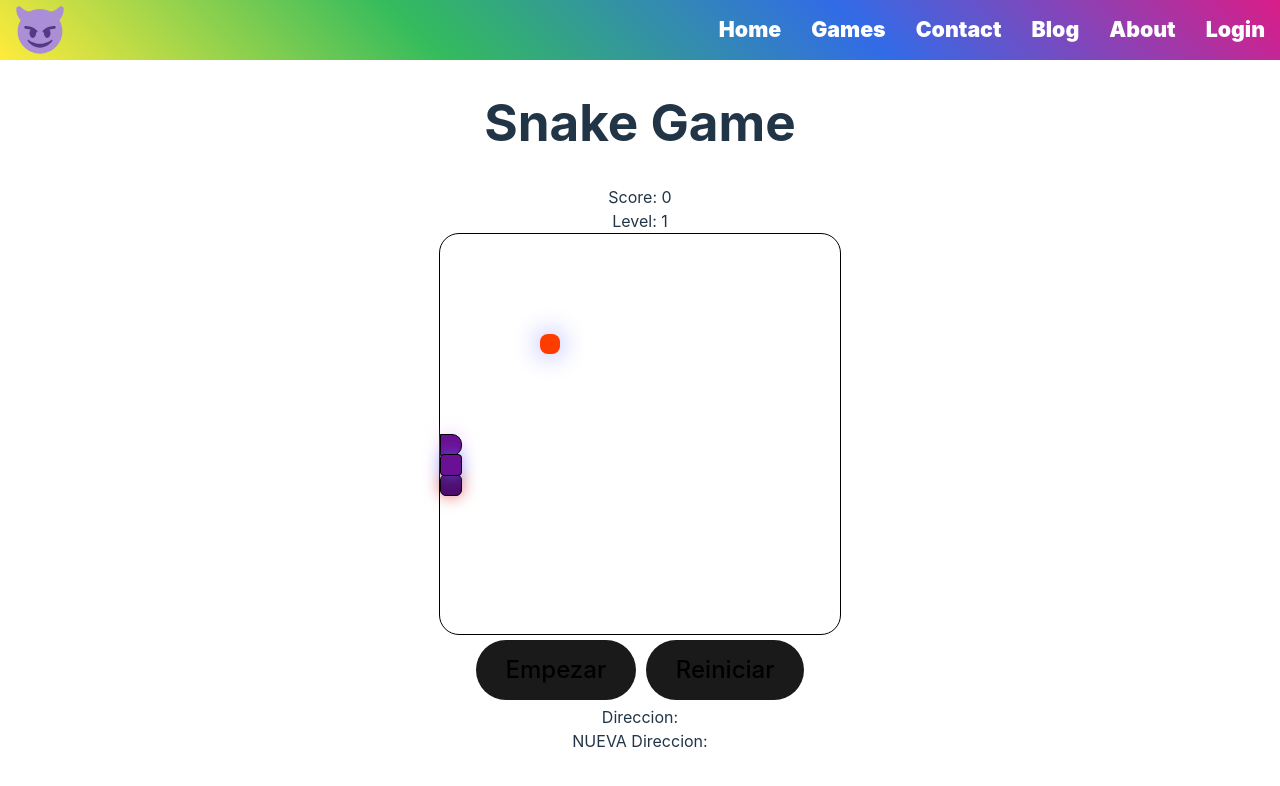
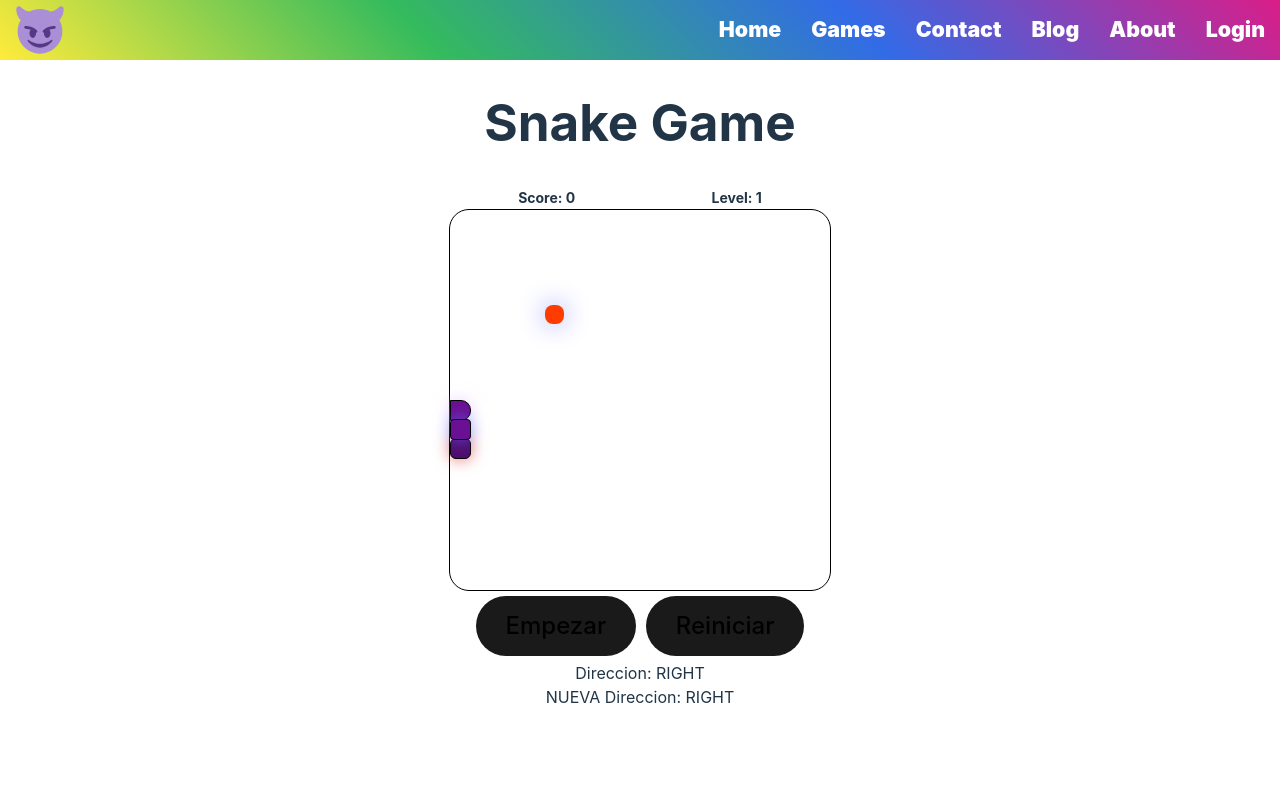
Before and after one commit to diegomardev/WEB_REACT, a React (Vite) app in the folder web_vite/: page /games/snake in a window 1280 px wide. Shown: the top 786 px of the page. Built offline with nearby package versions, Linux system fonts and the light colour scheme.

Commit message:
actualización juego snake

```diff
--- a/web_vite/src/pages/Games/Snake/Snake.css
+++ b/web_vite/src/pages/Games/Snake/Snake.css
@@ -1,8 +1,8 @@
 .game-board {
-    width: 400px;
+    width: 380px;
+    height: 380px;
     position: relative;
     display: flex;
-    height: 400px;
     border: 1px solid black;
     border-radius: 20px;
     align-items: center;
@@ -12,8 +12,8 @@
 
   .snake-segment {
     position: absolute;
-    width: 20px;
-    height: 20px;
+    width: 19px;
+    height: 19px;
     border: 1px solid black;
     border-radius: 4px;
     background-color: rgb(106, 16, 148);
@@ -24,8 +24,8 @@
   } */
   .snake-head {
     position: absolute;
-    width: 20px;
-    height: 20px;
+    width: 19px;
+    height: 19px;
     border: 1px solid black;
     border-top-right-radius: 10px;
     border-bottom-right-radius: 10px;
@@ -34,8 +34,8 @@
   }
   .snake-tail {
     position: absolute;
-    width: 20px;
-    height: 20px;
+    width: 19px;
+    height: 19px;
     border: 1px solid black;
     border-radius: 6px;
     background-color: rgb(79, 12, 110);
@@ -44,8 +44,8 @@
   }
   .snake-head-right {
     position: absolute;
-    width: 20px;
-    height: 20px;
+    width: 19px;
+    height: 19px;
     border: 1px solid black;
     background-color: rgb(106, 16, 148);
     filter: drop-shadow(0 0 0.5em #e4bcffab);
@@ -54,8 +54,8 @@
   }
   .snake-head-up {
     position: absolute;
-    width: 20px;
-    height: 20px;
+    width: 19px;
+    height: 19px;
     border: 1px solid black;
     background-color: rgb(106, 16, 148);
     filter: drop-shadow(0 0 0.5em #e4bcffab);
@@ -64,8 +64,8 @@
   }
   .snake-head-left {
     position: absolute;
-    width: 20px;
-    height: 20px;
+    width: 19px;
+    height: 19px;
     border: 1px solid black;
     background-color: rgb(106, 16, 148);
     filter: drop-shadow(0 0 0.5em #e4bcffab);
@@ -74,8 +74,8 @@
   }
   .snake-head-down {
     position: absolute;
-    width: 20px;
-    height: 20px;
+    width: 19px;
+    height: 19px;
     border: 1px solid black;
     background-color: rgb(106, 16, 148);
     filter: drop-shadow(0 0 0.5em #e4bcffab);
@@ -84,8 +84,8 @@
   }
   .food {
     position: absolute;
-    width: 20px;
-    height: 20px;
+    width: 19px;
+    height: 19px;
     border-radius: 8px;
     background-color: rgb(255, 60, 0);
     filter: drop-shadow(0 0 0.8em #8f95ff)
@@ -93,6 +93,17 @@
 
   .game-over {
     text-align: center;
-    font-size: 24px;
+    font-size: 50px;
     font-weight: bold;
   }
+  .game-info {
+    text-align: center;
+    font-size: 14px;
+    font-weight: bold;
+    width: 380px;
+    position: center;
+    display: inline-flex;
+    border-radius: 20px;
+    align-items: center;
+    justify-content: space-around;
+  }
--- a/web_vite/src/pages/Games/Snake/Snake.jsx
+++ b/web_vite/src/pages/Games/Snake/Snake.jsx
@@ -7,12 +7,18 @@ const initialSnake = [
   { x: 0, y: 11 },
   { x: 0, y: 12 },
 ];
-
+const initialoldSnake = [
+  { x: 0, y: 10 },
+  { x: 0, y: 11 },
+];
 const initialFood = { x: 5, y: 5 };
 
-let nuevadireccion="";
-let direccion="";
+let nuevadireccion="RIGHT";
+let direccion="RIGHT";
 let setintervalo=170;
+let suma_tecla=0;
+let oldsnake=initialoldSnake;
+let actualsnake=initialoldSnake;
 const DIRECTIONS = {
   UP: 'UP',
   DOWN: 'DOWN',
@@ -33,6 +39,7 @@ const SnakeGame = () => {
   const [snake, setSnake] = useState(initialSnake);
   const [food, setFood] = useState(initialFood);
   const [direction, setDirection] = useState(DIRECTIONS.RIGHT);
+  const [tecla_pulsada, setTecla_pulsada] = useState(0);
   const [gameOver, setGameOver] = useState(false);
   const [score, setScore] = useState(0);
   const [level, setLevel] = useState(1);
@@ -44,15 +51,12 @@ const SnakeGame = () => {
       return () => clearInterval(interval);
     }
   }, [snake, isRunning]);
-/*
-  useEffect(() => {
-    handleStart();
-  }, []);
-*/
   const handleStart = () => {
     setSnake(initialSnake);
     setFood(initialFood);
     setDirection(DIRECTIONS.RIGHT);
+    nuevadireccion="RIGHT";
+    direccion="RIGHT";
     setGameOver(false);
     setScore(0);
     setLevel(1);
@@ -112,24 +116,30 @@ const SnakeGame = () => {
       } else {
         setSnake(newSnake);
       }
+      actualsnake=snake;
     }
   };
 
   const handleKeyDown = (event) => {
-    nuevadireccion = getNewDirection(event.keyCode);
-    console.log("1---");
-    console.log("Direction " + nuevadireccion);
-    console.log("newDirection " + nuevadireccion);
-    console.log("2---");
-    if (nuevadireccion) {
-      setDirection(nuevadireccion);
-      direccion=nuevadireccion;
-      console.log("Direction_seteada: " + nuevadireccion);
+    //si pulsamos espacio paramos y iniciamos.
+    if ( event.keyCode === 32) {
+      if (isRunning) {
+        handleStop();
+      } else {
+        handleStart();
+      }
     }
+    let head = { ...snake[0] };
+
+      nuevadireccion=getNewDirection(event.keyCode);
+      if (nuevadireccion) {
+        setDirection(nuevadireccion);
+        moveSnake
+        direccion=nuevadireccion;
+      }
   };
 
   const getNewDirection = (keyCode) => {
-    console.log("keyCode: "+keyCode)
     if (
         (keyCode===38 && direccion!="DOWN") ||
         (keyCode===40 && direccion!="UP") ||
@@ -138,16 +148,12 @@ const SnakeGame = () => {
     ) {
         switch (keyCode) {
         case 38: // ArrowUp
-            console.log(DIRECTIONS.UP)
             return DIRECTIONS.UP;
         case 40: // ArrowDown
-            console.log(DIRECTIONS.DOWN)
             return DIRECTIONS.DOWN;
         case 37: // ArrowLeft
-            console.log(DIRECTIONS.LEFT)
             return DIRECTIONS.LEFT;
         case 39: // ArrowRight
-            console.log(DIRECTIONS.RIGHT)
             return DIRECTIONS.RIGHT;
         default:
             return null;
@@ -210,8 +216,8 @@ const SnakeGame = () => {
                         :
                         "snake-segment"}
                     style={{
-                    top: `${segment.y * 20}px`,
-                    left: `${segment.x * 20}px`,
+                    top: `${segment.y * 19}px`,
+                    left: `${segment.x * 19}px`,
                     }}
                 />
             ))}
@@ -219,8 +225,8 @@ const SnakeGame = () => {
             <div
               className="food"
               style={{
-                top: `${food.y * 20}px`,
-                left: `${food.x * 20}px`,
+                top: `${food.y * 19}px`,
+                left: `${food.x * 19}px`,
               }}
             />
           </>
```
